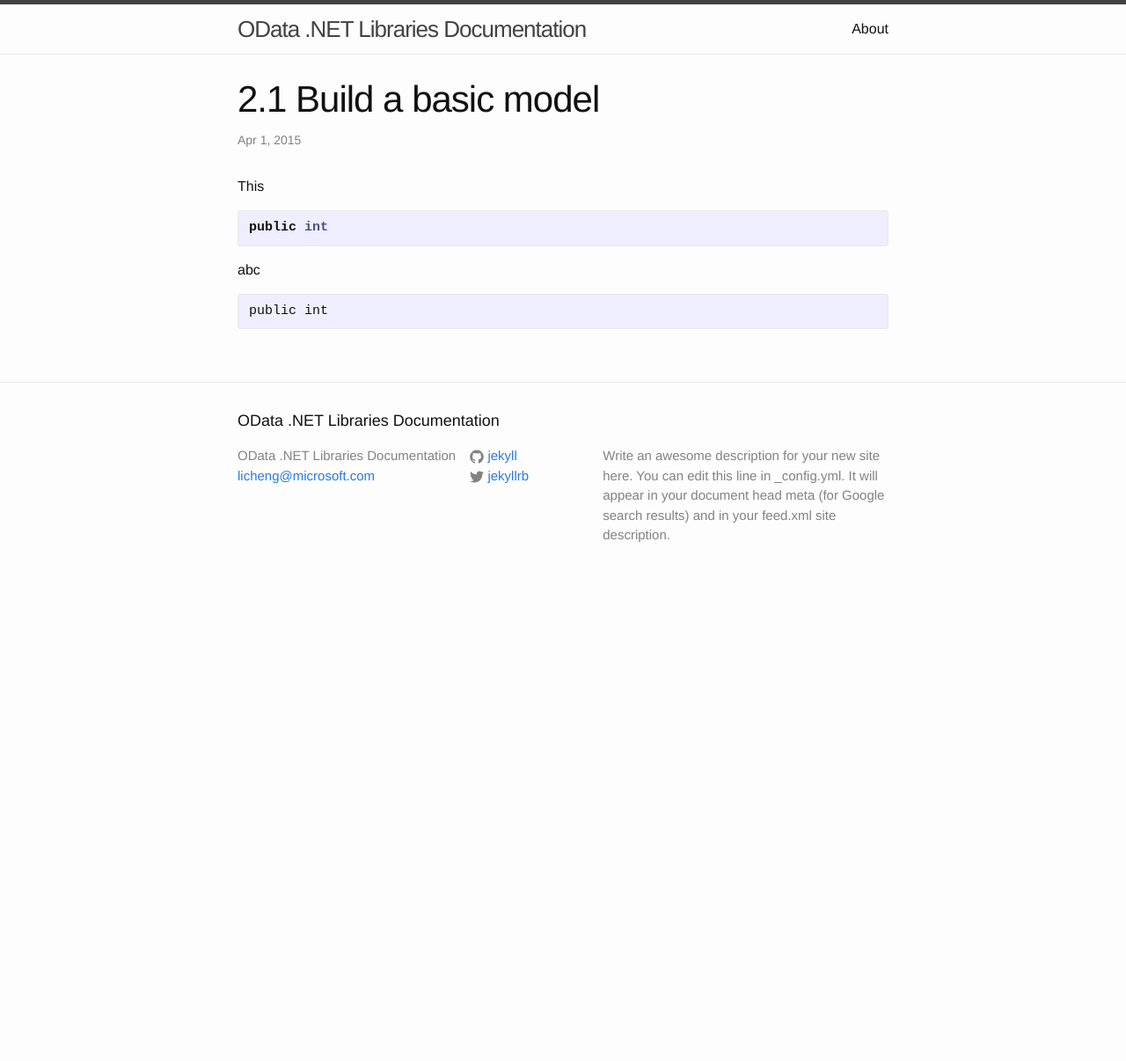
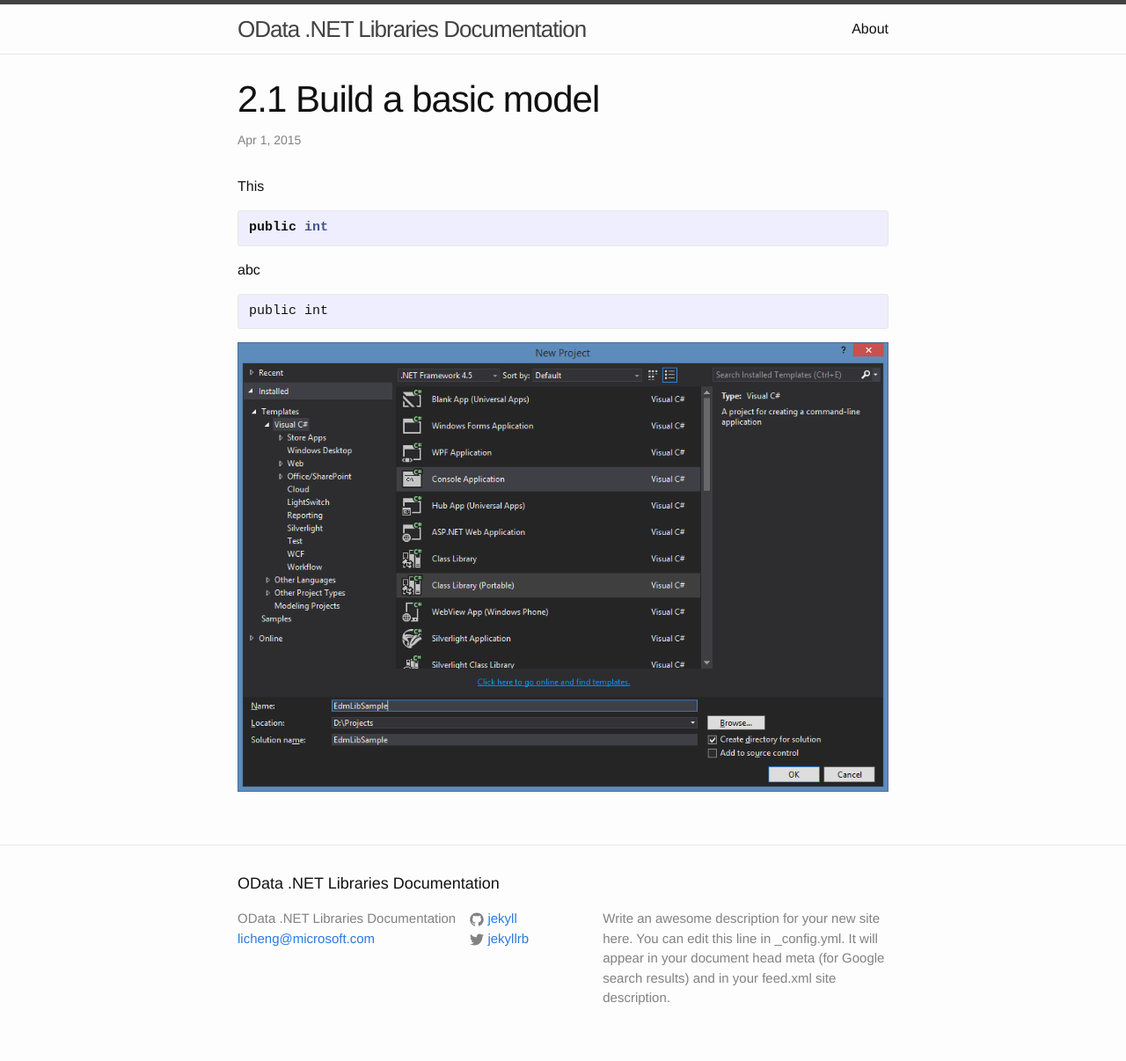
Before and after one commit to LaylaLiu/docs, a Jekyll site: the page built from odata/_posts/2015-04-01-02-01-build-basic-model.md, in a window 1280 px wide. Shown: the whole page at 88% size. Built offline with Jekyll 4.4.1, drawn with Linux system fonts in a browser that asks for light colours; before the commit the page ends 900 px from its top, so only the background shows below that.

Commit message:
Update 2015-04-16-new-project.png

```diff
--- a/odata/_posts/2015-04-01-02-01-build-basic-model.md
+++ b/odata/_posts/2015-04-01-02-01-build-basic-model.md
@@ -14,3 +14,5 @@ abc
 {% highlight text %}
 public int
 {% endhighlight %}
+
+![]({{site.baseurl}}/images/2015-04-16-new-project.png)
```
Also changed, not shown: odata/images/2015-04-16-new-project.png (added).
